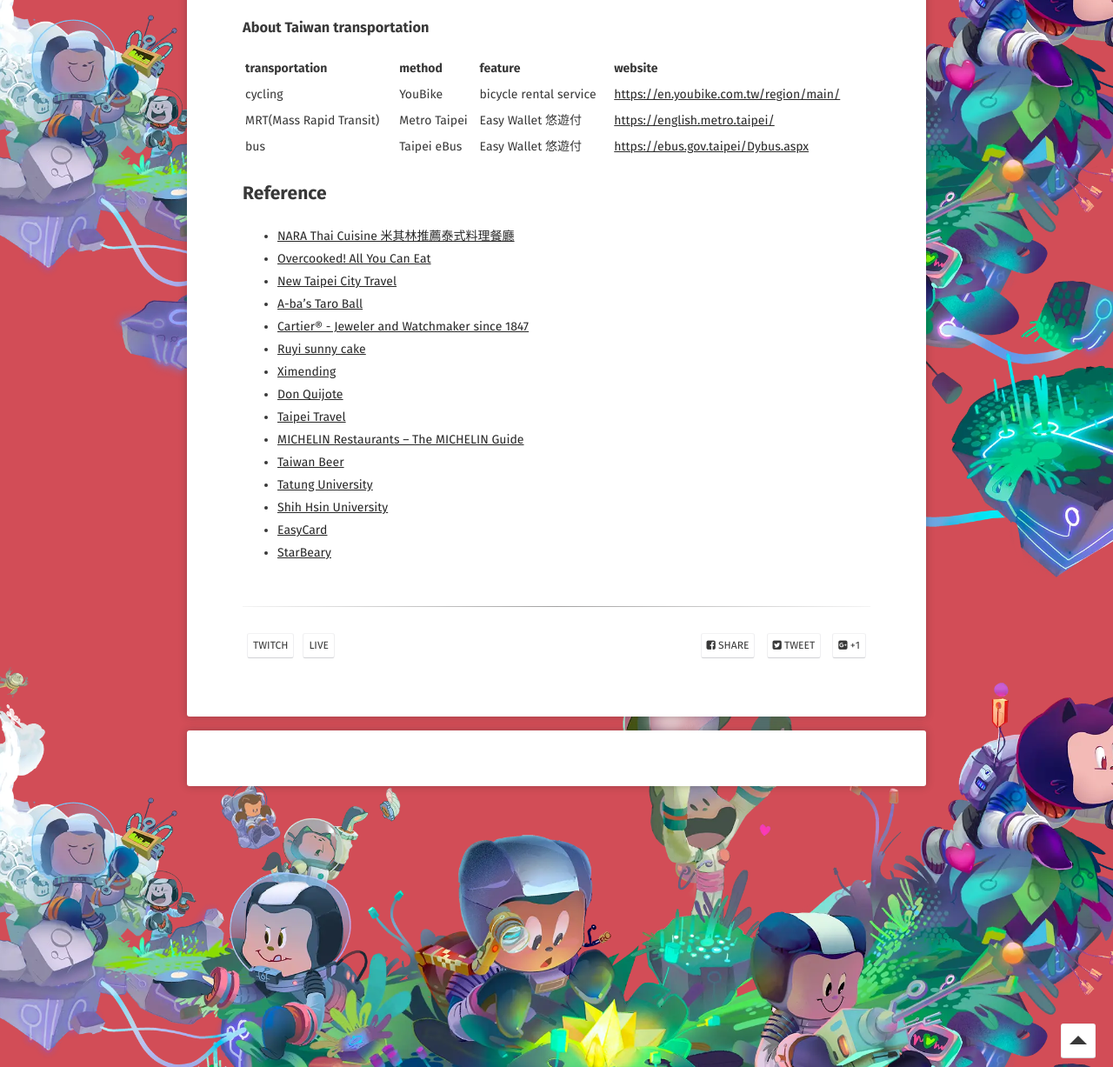
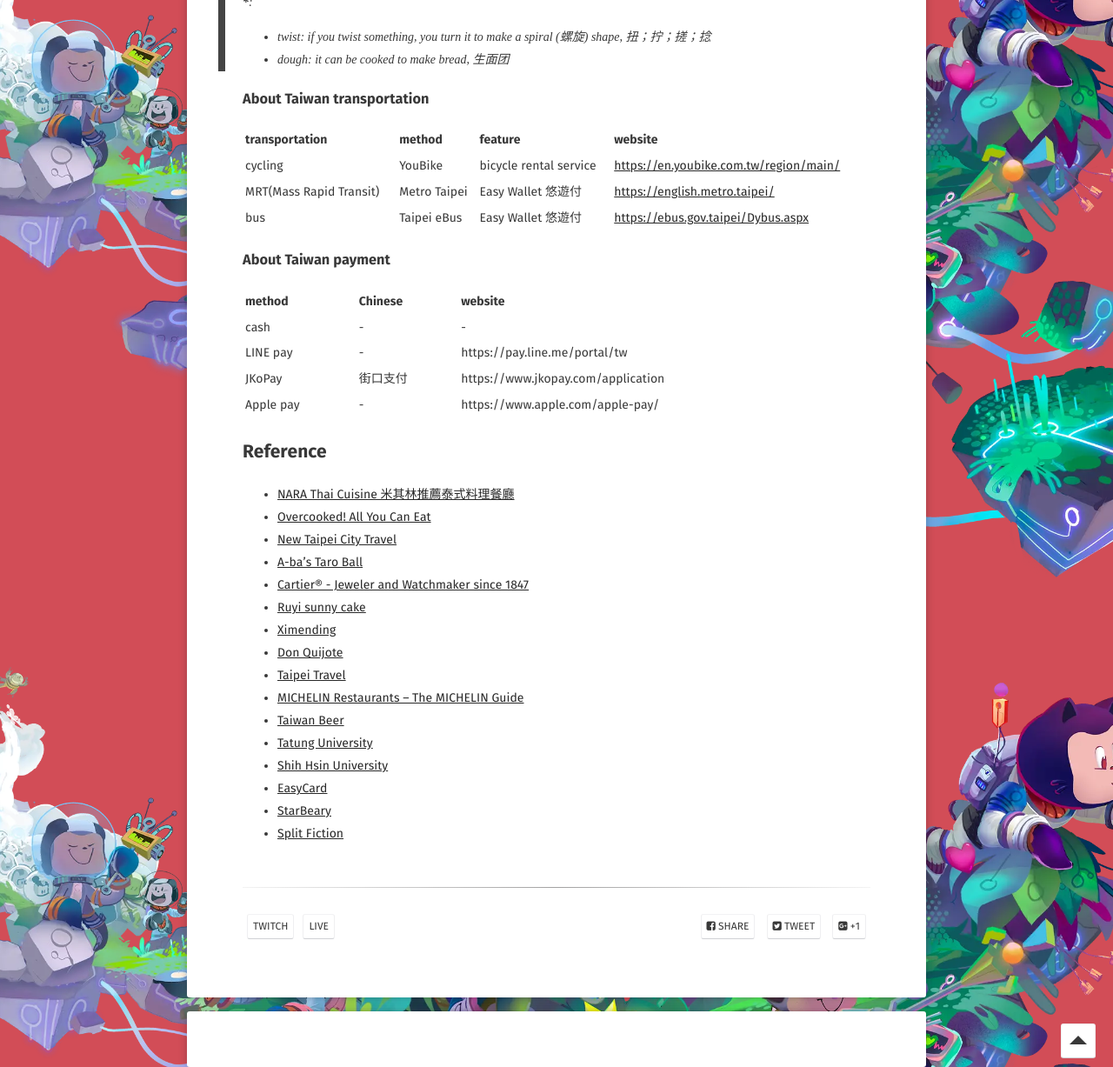
Before and after one commit to WebPavel/WebPavel.github.io, a Jekyll site: the page built from _posts/2026-08-23-Twitch-streamer-records.md, in a window 1280 px wide and 1400 px high, scrolled down 4552 px, cut to the strip 173-1400 px from the top of the window. Shown: the whole strip at 87% size. Built offline with Jekyll 4.4.1, drawn with Linux system fonts in a browser that asks for light colours; some web fonts are replaced; comment, search, counter and statistics services are not loaded; some of the changed text lies outside the part shown.

```diff
--- a/_posts/2026-08-23-Twitch-streamer-records.md
+++ b/_posts/2026-08-23-Twitch-streamer-records.md
@@ -11,11 +11,12 @@
 
 ## playing games
 
-| title                       | Chinese           | co-op                         | date            | official website                                                     | platform/channel  | download                                                                                                                                                                      | continuation    |
-|-----------------------------|-------------------|-------------------------------|-----------------|----------------------------------------------------------------------|-------------------|-------------------------------------------------------------------------------------------------------------------------------------------------------------------------------|-----------------|
-| How to Fish                 | 渔力全开          | @eat1025 @mmgeneral @abbby156 | August 23, 2026 | [Dazed Games](https://dazed.games/)                                  | Windows/Steam     | [Steam](https://store.steampowered.com/app/4001890/How_to_Fish/)                                                                                                              | August 30, 2026 |
-| Overcooked! All You Can Eat | 胡闹厨房 全都好吃 | @eat1025 @mmgeneral           | August 25, 2026 | [Ghost Town Games](https://ghosttowngames.com/game/overcooked-ayce/) | Nintendo Switch 2 | [Steam](https://store.steampowered.com/app/1243830/Overcooked_All_You_Can_Eat/)<br/>[Nintendo](https://www.nintendo.com/us/store/products/overcooked-all-you-can-eat-switch/) | /               |
-| Sort Them Ducks             | -                 | @eat1025                      | August 29, 2026 | -                                                                    | Windows/Steam     | [Steam](https://store.steampowered.com/app/4992070/Sort_Them_Ducks/)                                                                                                          | /               |
+| title                       | Chinese           | co-op                         | date               | official website                                                      | platform/channel                    | download                                                                                                                                                                      | continuation    |
+|-----------------------------|-------------------|-------------------------------|--------------------|-----------------------------------------------------------------------|-------------------------------------|-------------------------------------------------------------------------------------------------------------------------------------------------------------------------------|-----------------|
+| How to Fish                 | 渔力全开          | @eat1025 @mmgeneral @abbby156 | August 23, 2026    | [Dazed Games](https://dazed.games/)                                   | Windows/Steam                       | [Steam](https://store.steampowered.com/app/4001890/How_to_Fish/)                                                                                                              | August 30, 2026 |
+| Overcooked! All You Can Eat | 胡闹厨房 全都好吃 | @eat1025 @mmgeneral           | August 25, 2026    | [Ghost Town Games](https://ghosttowngames.com/game/overcooked-ayce/)  | Nintendo Switch 2                   | [Steam](https://store.steampowered.com/app/1243830/Overcooked_All_You_Can_Eat/)<br/>[Nintendo](https://www.nintendo.com/us/store/products/overcooked-all-you-can-eat-switch/) | /               |
+| Sort Them Ducks             | -                 | @eat1025                      | August 29, 2026    | -                                                                     | Windows/Steam                       | [Steam](https://store.steampowered.com/app/4992070/Sort_Them_Ducks/)                                                                                                          | /               |
+| Split Fiction               | 雙影奇境          | @eat1025 @mmgeneral           | September 13, 2026 | [Split Fiction](https://www.ea.com/games/split-fiction/split-fiction) | Windows/Steam<br/>Nintendo Switch 2 | [Steam](https://store.steampowered.com/app/2001120/Split_Fiction/)<br/>[Nintendo Switch 2](https://www.nintendo.com/us/store/products/split-fiction-switch-2/)                |                 |
 
 ## outdoors
 
@@ -103,6 +104,15 @@
 | MRT(Mass Rapid Transit) | Metro Taipei | Easy Wallet 悠遊付     | <https://english.metro.taipei/>          |
 | bus                     | Taipei eBus  | Easy Wallet 悠遊付     | <https://ebus.gov.taipei/Dybus.aspx>     |
 
+### About Taiwan payment
+
+| method    | Chinese  | website                            |
+|-----------|----------|------------------------------------|
+| cash      | -        | -                                  |
+| LINE pay  | -        | https://pay.line.me/portal/tw      |
+| JKoPay    | 街口支付 | https://www.jkopay.com/application |
+| Apple pay | -        | https://www.apple.com/apple-pay/   |
+
 ## Reference
 
 - [NARA Thai Cuisine 米其林推薦泰式料理餐廳](https://nara.com.tw/)
@@ -120,3 +130,4 @@
 - [Shih Hsin University](https://www.shu.edu.tw/)
 - [EasyCard](https://www.easycard.com.tw/)
 - [StarBeary](https://www.starbeary.com/)
+- [Split Fiction](https://www.ea.com/games/split-fiction/split-fiction)
```
